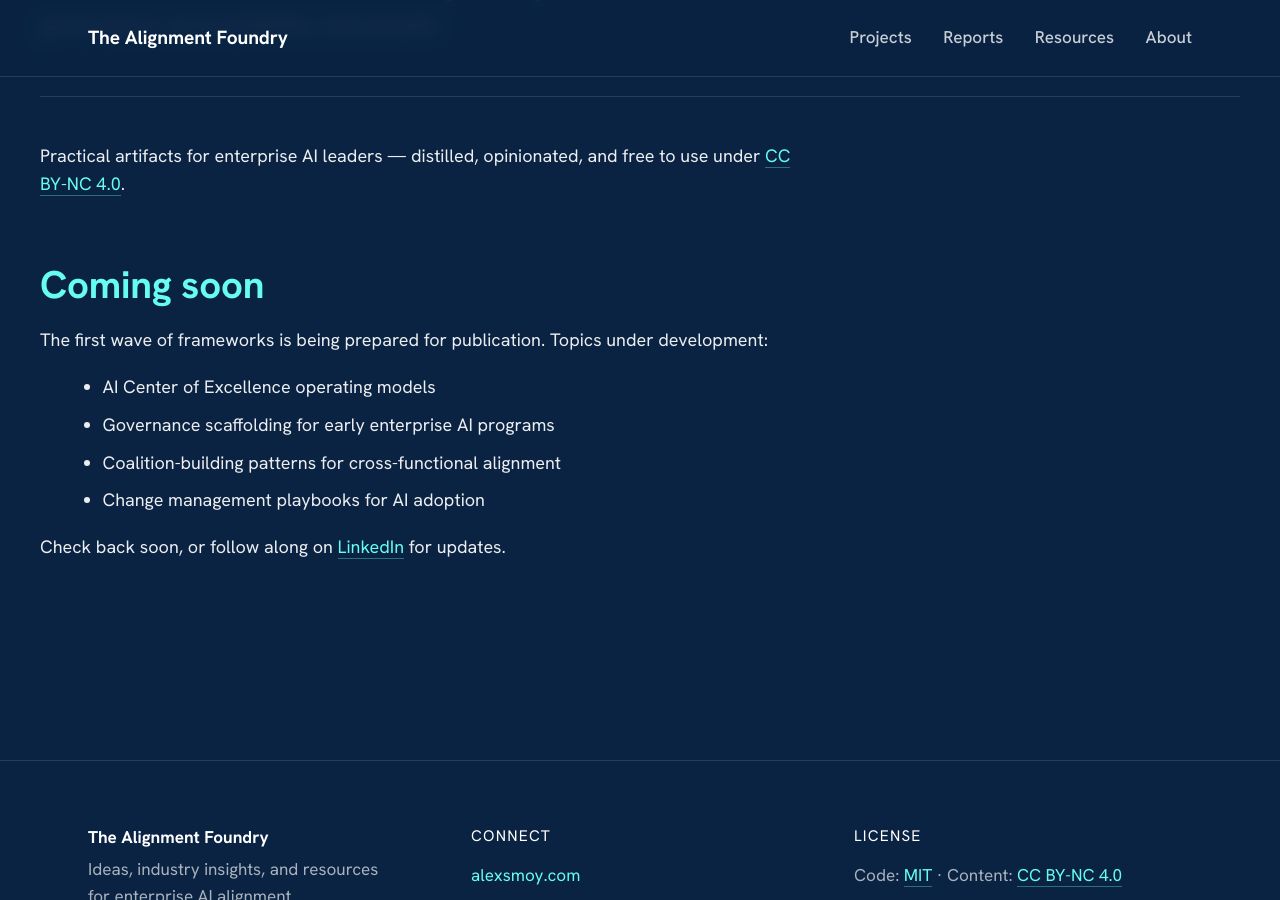
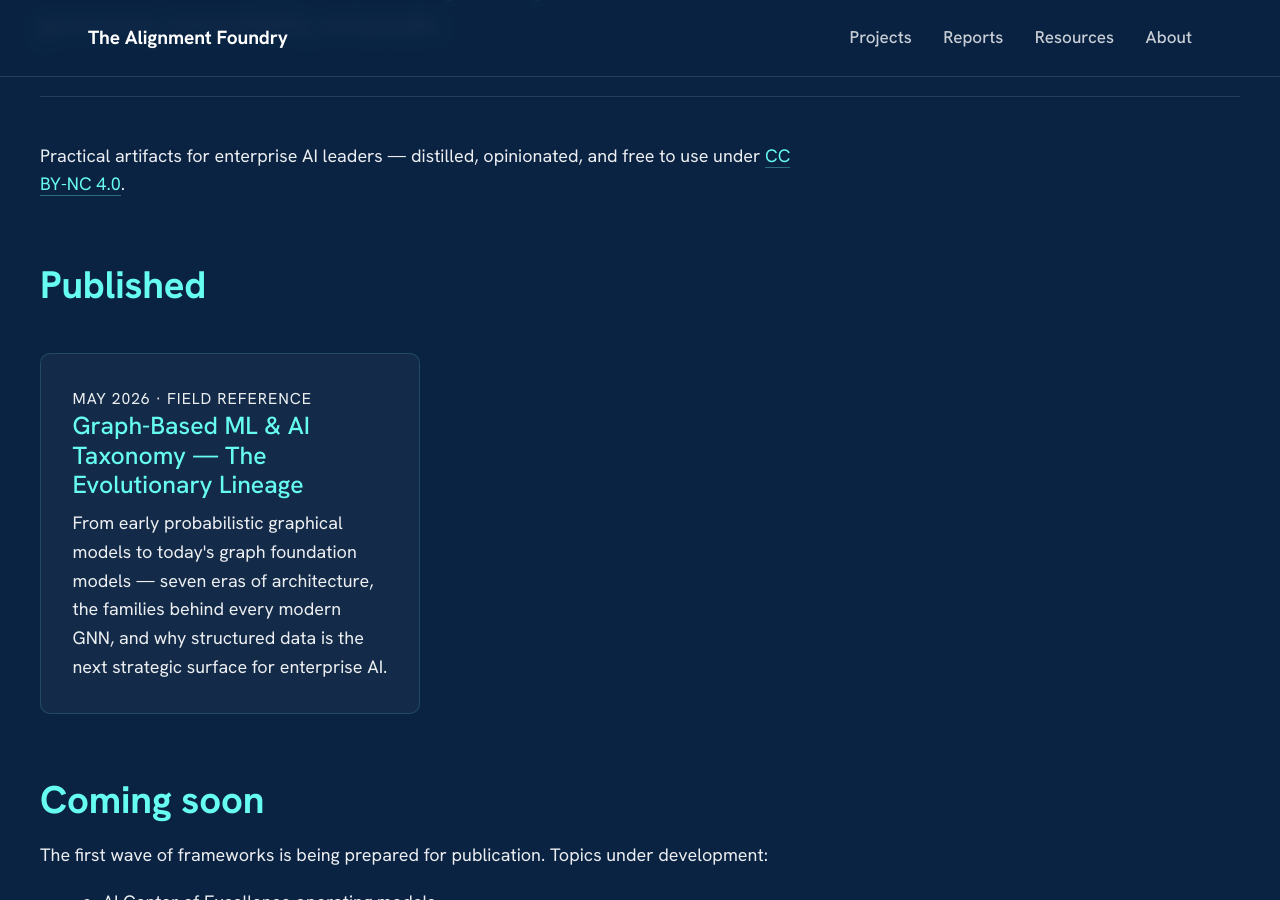
Before and after one commit to alexsmoy/alignment-foundry, a Jekyll site: the page built from docs/resources/index.md, in a window 1280 px wide and 900 px high, scrolled down 270 px. Built offline with Jekyll 4.4.1, drawn with Linux system fonts in a browser that asks for light colours.

Commit message:
Move Graph-Based ML & AI Taxonomy from reports to resources
The taxonomy is a reference artifact, not a time-stamped briefing, so it
belongs alongside the upcoming frameworks. Moves the HTML into a new
docs/resources/ directory, converts resources.md to resources/index.md so
the /resources/ permalink still serves as the section index, lists the
taxonomy under a new "Published" heading, drops it from the reports index,
and updates the in-page nav and CTA copy to point at the resources hub.

```diff
--- a/docs/reports/2026-05-graph-based-ml-ai-taxonomy.html
+++ b/docs/resources/2026-05-graph-based-ml-ai-taxonomy.html
@@ -947,7 +947,7 @@ footer p{font-size:13px;font-weight:400;color:var(--w60)}
 <div class="cta">
   <h2>Structured data is the new strategic surface.</h2>
   <p>Graphs are how enterprises connect what they know to what their AI can do. The leaders who understand this lineage choose better architectures, ask sharper questions, and build coalitions around AI that can actually be governed.</p>
-  <a class="cta-btn" href="../" id="index">Browse more reports</a>
+  <a class="cta-btn" href="../" id="index">Browse all resources</a>
 </div>
 
 <footer>
--- a/docs/resources.md
+++ b/docs/resources/index.md
@@ -6,6 +6,16 @@ permalink: /resources/
 ---
 
 Practical artifacts for enterprise AI leaders — distilled, opinionated, and free to use under [CC BY-NC 4.0](https://creativecommons.org/licenses/by-nc/4.0/).
+
+## Published
+
+<div class="card-grid">
+  <a class="card" href="{{ '/resources/2026-05-graph-based-ml-ai-taxonomy.html' | relative_url }}">
+    <p class="card-meta">May 2026 · Field Reference</p>
+    <h3>Graph-Based ML &amp; AI Taxonomy — The Evolutionary Lineage</h3>
+    <p>From early probabilistic graphical models to today's graph foundation models — seven eras of architecture, the families behind every modern GNN, and why structured data is the next strategic surface for enterprise AI.</p>
+  </a>
+</div>
 
 ## Coming soon
 
```
Also changed, not shown: other parts of docs/resources/2026-05-graph-based-ml-ai-taxonomy.html (+1 -1 lines), docs/reports/index.md (+0 -5 lines).
